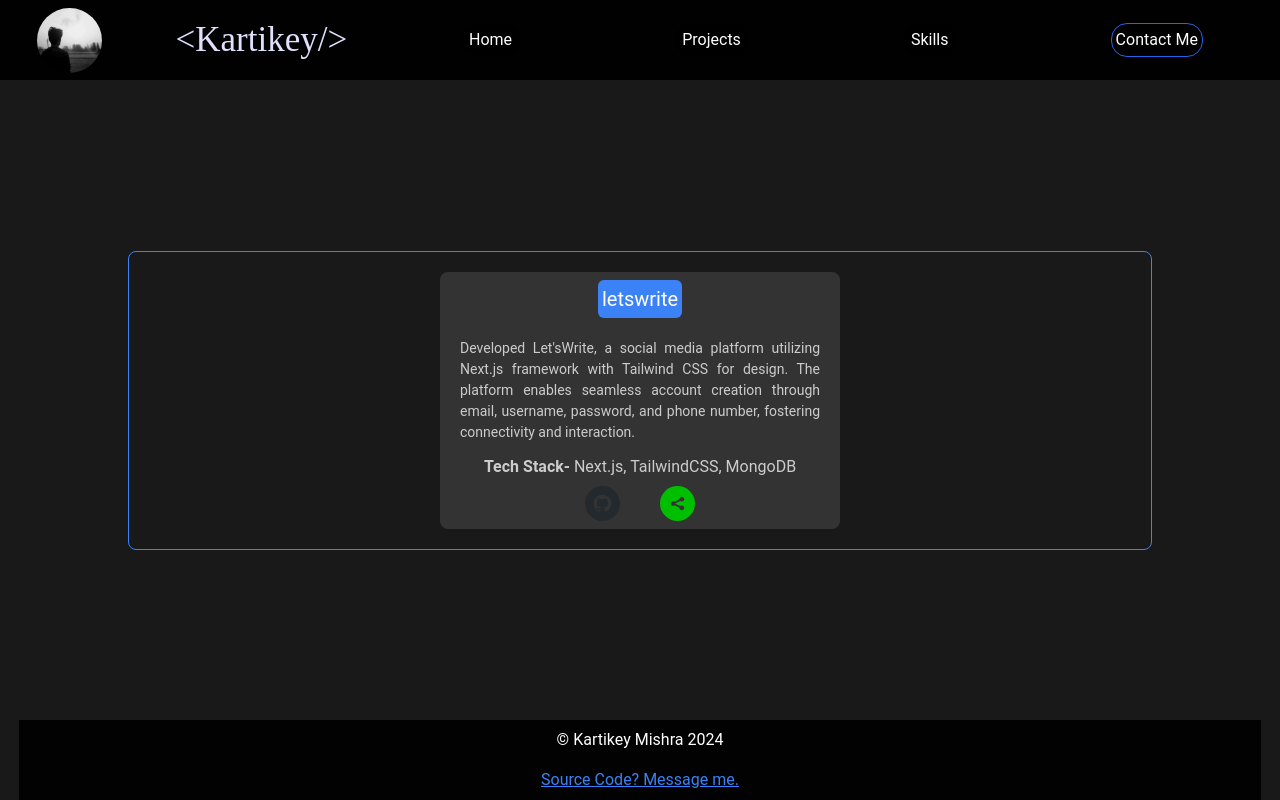
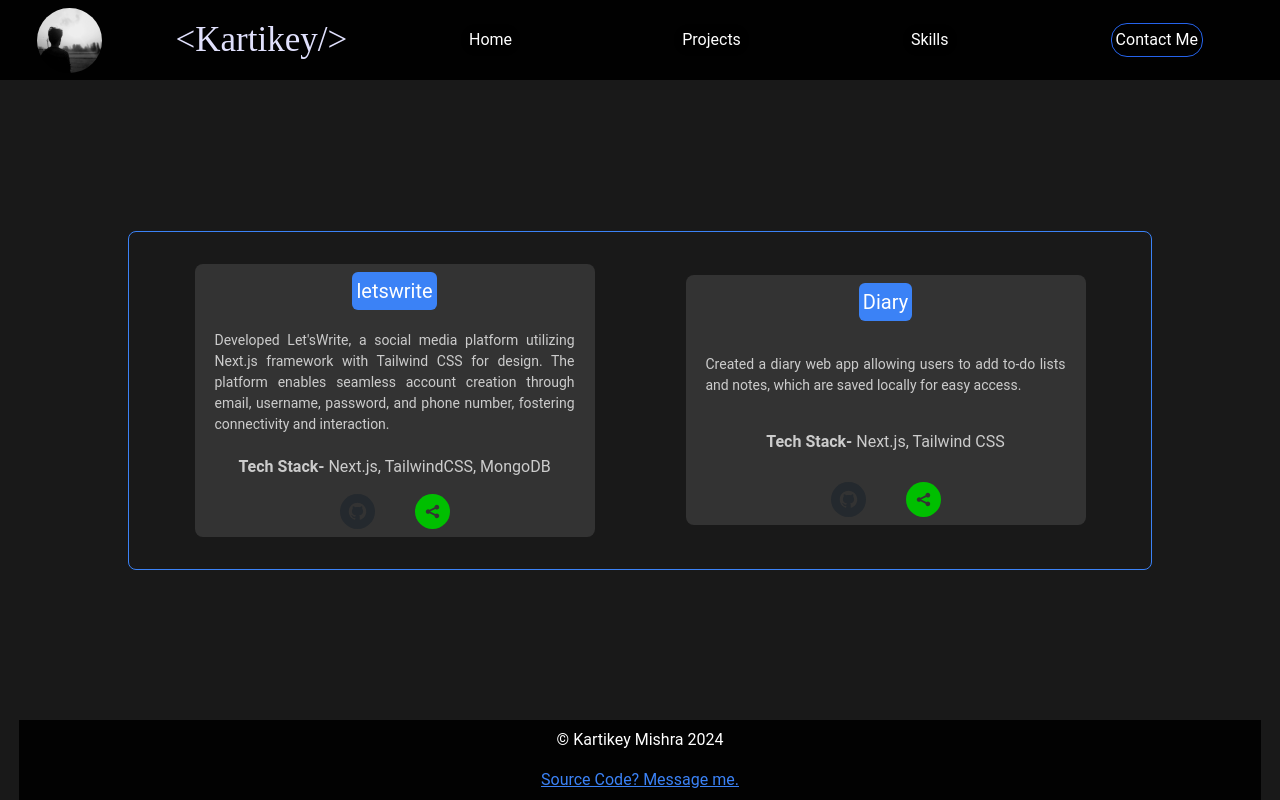
Before and after one commit to kartikeycsjm/kartikey, a Next.js app: page /project in a window 1280 px wide. Built offline with nearby package versions, Linux system fonts and the light colour scheme.

Commit message:
added a project

```diff
--- a/app/project/page.jsx
+++ b/app/project/page.jsx
@@ -6,13 +6,17 @@ const page = () => {
   return (
     <div className='w-full min-h-screen flex justify-between items-center flex-col bg-[rgba(0,0,0,0.9)]'>
       <Header></Header>
-      <div id="project" className='p-5 rounded-lg w-[80%] border border-blue-500 h-[100%] flex justify-around items-center'>
+      <div id="project" className='p-5 rounded-lg w-[80%] border border-blue-500 h-[100%] flex justify-around items-center flex-col md:flex-row'>
         <Project name={'letswrite'} text={`Developed Let'sWrite, a social media platform utilizing Next.js framework with Tailwind CSS for design.
         The platform enables seamless account creation through email, username, password, and phone
         number, fostering connectivity and interaction.`}
           techstack={'Next.js, TailwindCSS, MongoDB'}
           githublink={'https://github.com/kartikeycsjm/letswrite'}
           livelink={'https://letswrite1.vercel.app'} />
+        <Project name={'Diary'} text={`Created a diary web app allowing users to add to-do lists and notes, which are saved locally for easy access.`}
+        techstack={"Next.js, Tailwind CSS"}
+          githublink={'https://github.com/kartikeycsjm/diary'}
+          livelink={'https://diary1.vercel.app'} />
       </div>
       <Footer></Footer>
     </div>
--- a/app/project/project.jsx
+++ b/app/project/project.jsx
@@ -2,10 +2,10 @@ import React from 'react'
 import { SocialIcon } from 'react-social-icons'
 const project = ({ name, text, techstack, githublink, livelink }) => {
   return (
-    <div className='rounded-lg min-h-[250px] w-[95%] md:w-[400px] bg-[#333333] text-[#cccccc] flex justify-between items-center flex-col '>
+    <div className='rounded-lg min-h-[250px] w-[95%] md:w-[400px] bg-[#333333] text-[#cccccc] flex justify-between items-center flex-col m-3'>
       <h1 className='text-[20px] text-[white] bg-blue-500 m-2 px-1 py-1 rounded-md'>{name}</h1>
       <p className='px-5 py-3 flex justify-center items-center text-justify text-[14px]'>{text}</p>
-      <div id="techstack" className='text-bold text-center'>
+      <div id="techstack" className='text-bold text-center m-2'>
         <b>Tech Stack-</b> {techstack}
       </div>
       <div id="links" className='w-[150px] flex justify-around items-center h-[50px]'>
```
